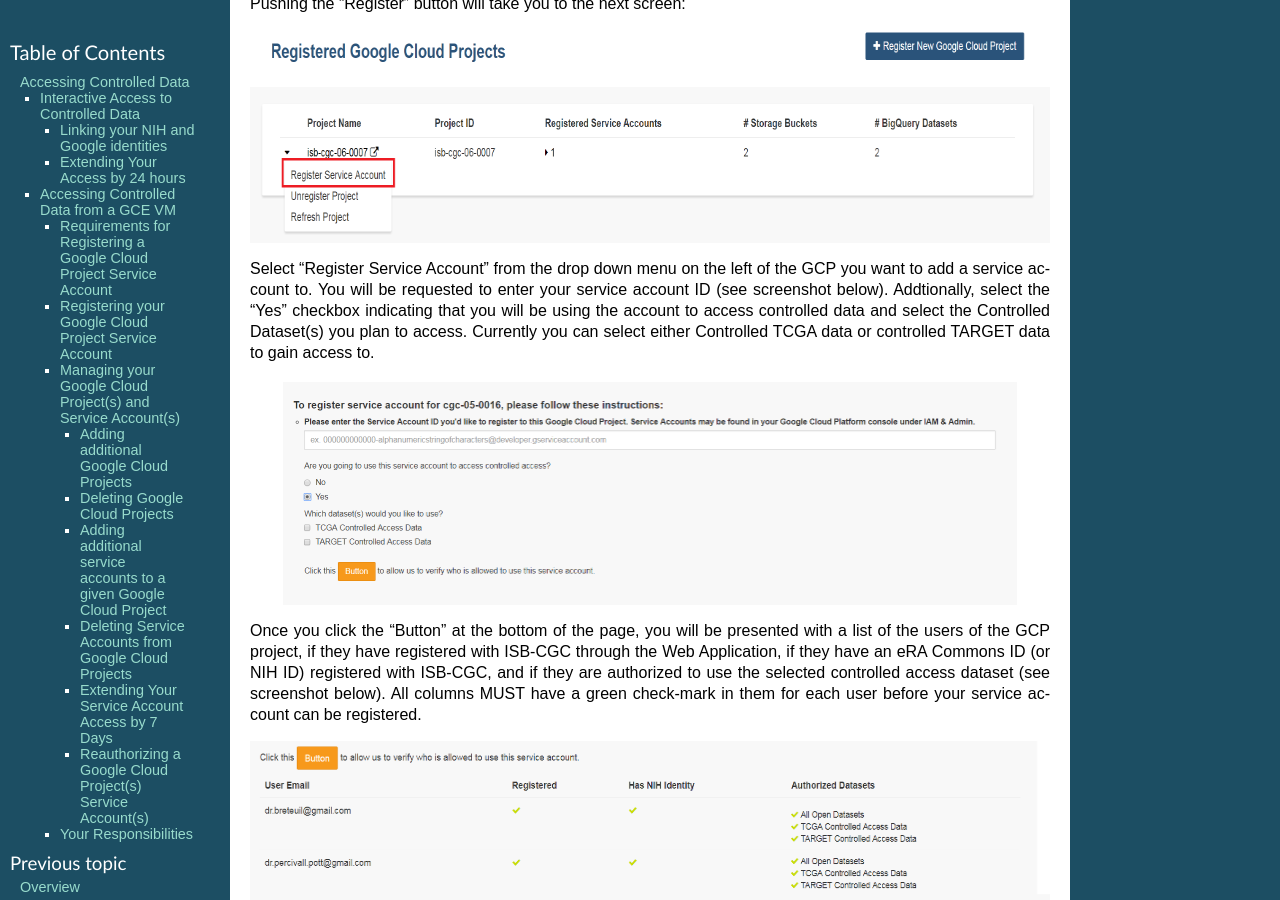
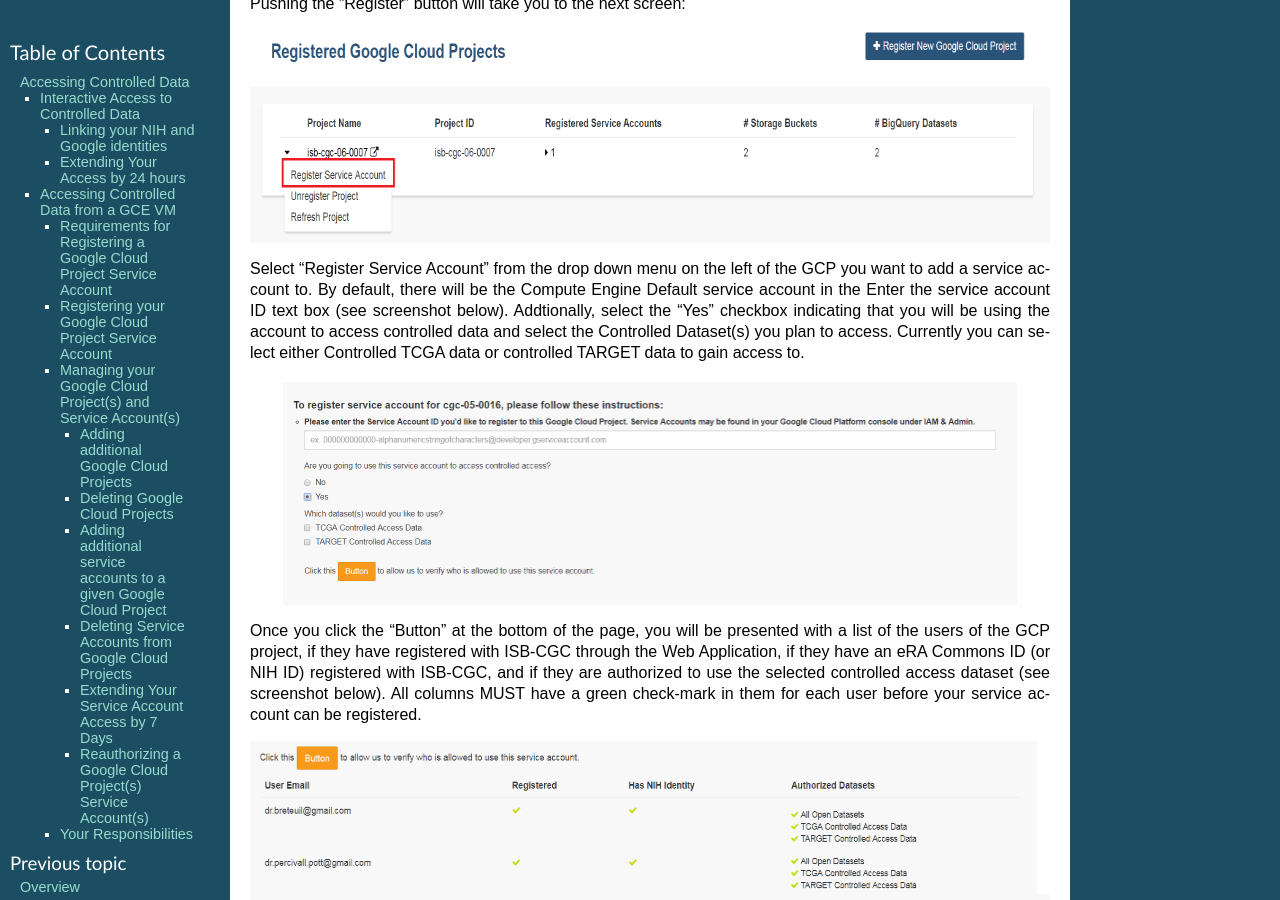
Before and after one commit to isb-cgc/readthedocs, a Sphinx documentation site: the page built from docs/source/sections/webapp/Gaining-Access-To-Contolled-Access-Data.rst, in a window 1280 px wide and 900 px high, scrolled down 5866 px. Built offline with Sphinx 7.4.7, drawn with Linux system fonts in a browser that asks for light colours; pages that are not in the unit, such as notebooks, are missing from menus.

Commit message:
added default SA added to regsiter page now

```diff
--- a/docs/source/sections/webapp/Gaining-Access-To-Contolled-Access-Data.rst
+++ b/docs/source/sections/webapp/Gaining-Access-To-Contolled-Access-Data.rst
@@ -168,7 +168,7 @@ Pushing the "Register" button will take you to the next screen:
    :scale: 50
    :align: center
 
-Select "Register Service Account" from the drop down menu on the left of the GCP you want to add a service account to.  You will be requested to enter your service account ID (see screenshot below).  Addtionally, select the "Yes" checkbox indicating that you will be using the account to access controlled data and select the Controlled Dataset(s) you plan to access.  Currently you can select either Controlled TCGA data or controlled TARGET data to gain access  to.
+Select "Register Service Account" from the drop down menu on the left of the GCP you want to add a service account to.  By default, there will be the Compute Engine Default service account in the Enter the service account ID text box (see screenshot below).  Addtionally, select the "Yes" checkbox indicating that you will be using the account to access controlled data and select the Controlled Dataset(s) you plan to access.  Currently you can select either Controlled TCGA data or controlled TARGET data to gain access  to.
 
 .. image:: RegisterAServiceAccountFirstScreen.PNG
    :scale: 50
```
